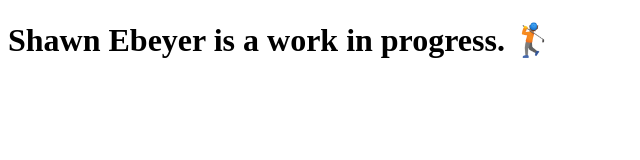
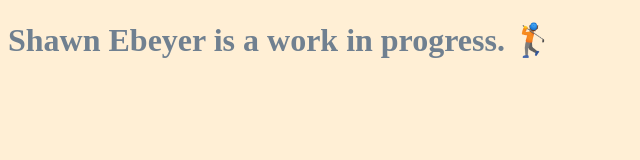
Before and after one commit to shawnebeyer/website, a website: page index.html in a window 1280 px wide. Shown: the whole page, without its empty margins (0-640 px from the left). Drawn offline with Linux system fonts and the light colour scheme.

Commit message:
initial styles

```diff
--- a/index.html
+++ b/index.html
@@ -4,6 +4,7 @@
     <meta charset="UTF-8">
     <meta http-equiv="X-UA-Compatible" content="IE=edge">
     <meta name="viewport" content="width=device-width, initial-scale=1.0">
+    <link rel="stylesheet" href="src/styles.css">
     <title>Shawn Ebeyer is a software developer</title>
 </head>
 <body>
--- a/src/styles.css
+++ b/src/styles.css
@@ -0,0 +1,15 @@
+/* initial box layout model */
+
+html {
+	box-sizing: border-box;
+}
+*,
+*:before,
+*:after {
+	box-sizing: inherit;
+}
+
+body {
+    background-color: papayawhip;
+    color: slategray;
+}
```
